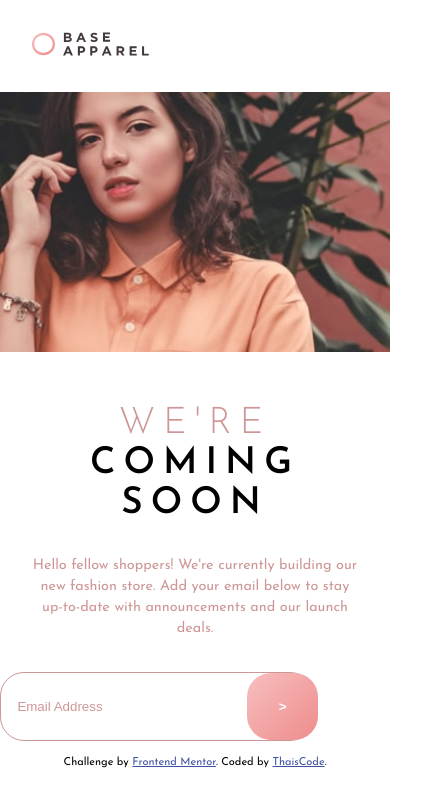
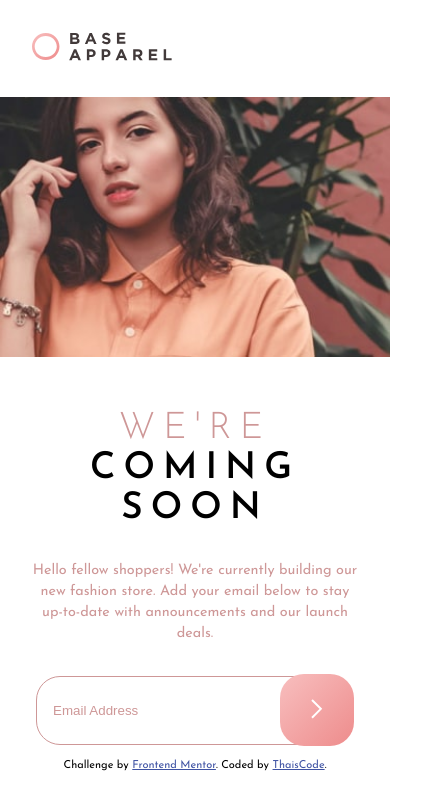
Before and after one commit to thaiscode/Base-Apparel-coming-soon-page, a plain HTML site: page index.html in a window 390 px wide. Shown: the whole page, 422 px wide, since content can reach past the window. Drawn offline with Linux system fonts and the light colour scheme.

Commit message:
some adjustments on mobile first

```diff
--- a/Style/style.css
+++ b/Style/style.css
@@ -20,13 +20,13 @@ img {
 }
 
 .section__logo {
-	width: 100vw;
+	width: 90vw;
 	height: auto;
 	margin: 2rem;
 }
 
 .section__logo img {
-	width: 30%;
+	width: 40%;
 }
 
 .section__content {
@@ -56,12 +56,25 @@ img {
 	margin: 2rem;
 }
 
-#section__email {
+.form {
+	width: 95vw;
+	height: 8vh;
+	display: flex;
+	flex-direction: row;
+	align-items: center;
+	justify-content: center;
+
+	margin: 0 2vw;
+	position: relative;
+}
+
+#form__email {
+
+	display: flex;
 	width: 80vw;
 	height: 8vh;
 	border: 1px solid hsl(0, 36%, 70%);
 	border-radius: 1.5rem;
-	margin-bottom: 1rem;
 }
 
  input::placeholder {
@@ -69,33 +82,33 @@ img {
 	padding-left: 1rem;
 }
 
-#section__button {
-	width: 18vw;
-	height: 8vh;
+.form__button {
+
+	width: auto;
+	height: 8.5vh;
 	border: none;
 	border-radius: 1.5rem;
 	background: linear-gradient(135deg, hsl(0, 80%, 86%), hsl(0, 74%, 74%) );
-	position: relative;
-	left: -4.5rem;
-	color: hsl(0, 0%, 100%);
-	font-weight: 600;
+	position: absolute;
+	right: 1.5rem;
+	padding: 0 8vw;
 }
-
-
-
-
-
-
-
-
-
-
-
 
 .attribution {
 	font-size: 11px;
-	text-align: center; }
+	text-align: center;
+	margin-top: 1rem;
+}
 
 .attribution a {
 	color: hsl(228, 45%, 44%);
 }
+
+/*Desktop*/
+@media screen and (min-width: 1280px){
+
+}
+
+@media screen and (min-width: 1440px){}
+
+@media screen and (min-width: 1920px){}
--- a/index.html
+++ b/index.html
@@ -15,7 +15,7 @@
 		</section>
 
     <section class="section__img">
-      <source srcset="images/hero-desktop.jpg" media="(min-width: 1200px)">
+      <source srcset="images/hero-desktop.jpg" media="(min-width: 1280px)">
       <img src="images/hero-mobile.jpg" alt="">
     </section>
 
@@ -24,9 +24,14 @@
 
 				<p class="section__paragraph">Hello fellow shoppers! We're currently building our new fashion store.
 				Add your email below to stay up-to-date with announcements and our launch deals.</p>
-			<input type="email" placeholder="Email Address" id="section__email" required>
-			<input type="button" value=">" id="section__button">
+
 		</section>
+
+    <form class="form">
+      <input type="email" placeholder="Email Address" id="form__email" required>
+      <button class="form__button"><img src="images/icon-arrow.svg" alt=""></button>
+    </form>
+
   </main>
   <footer>
     <p class="attribution">
```
